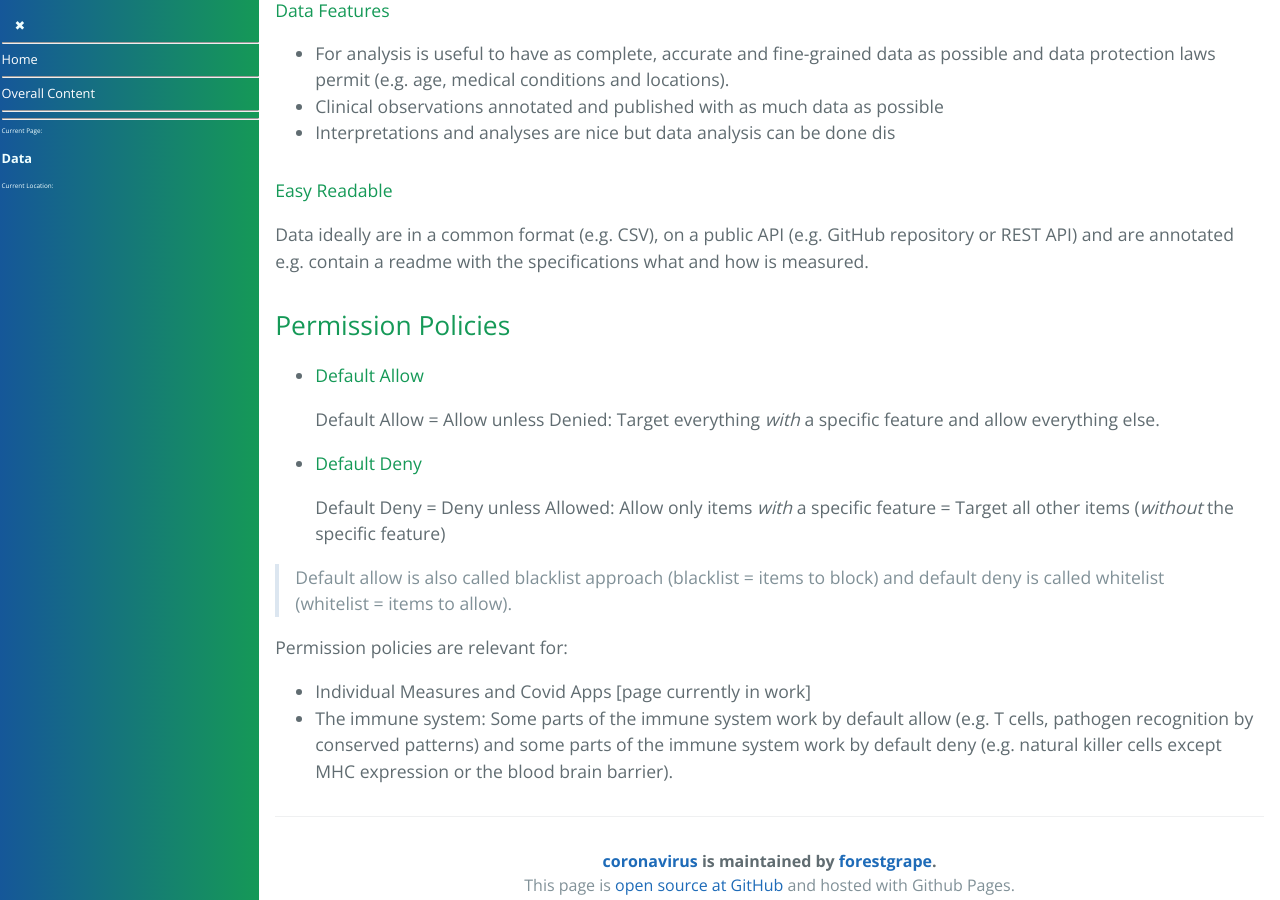
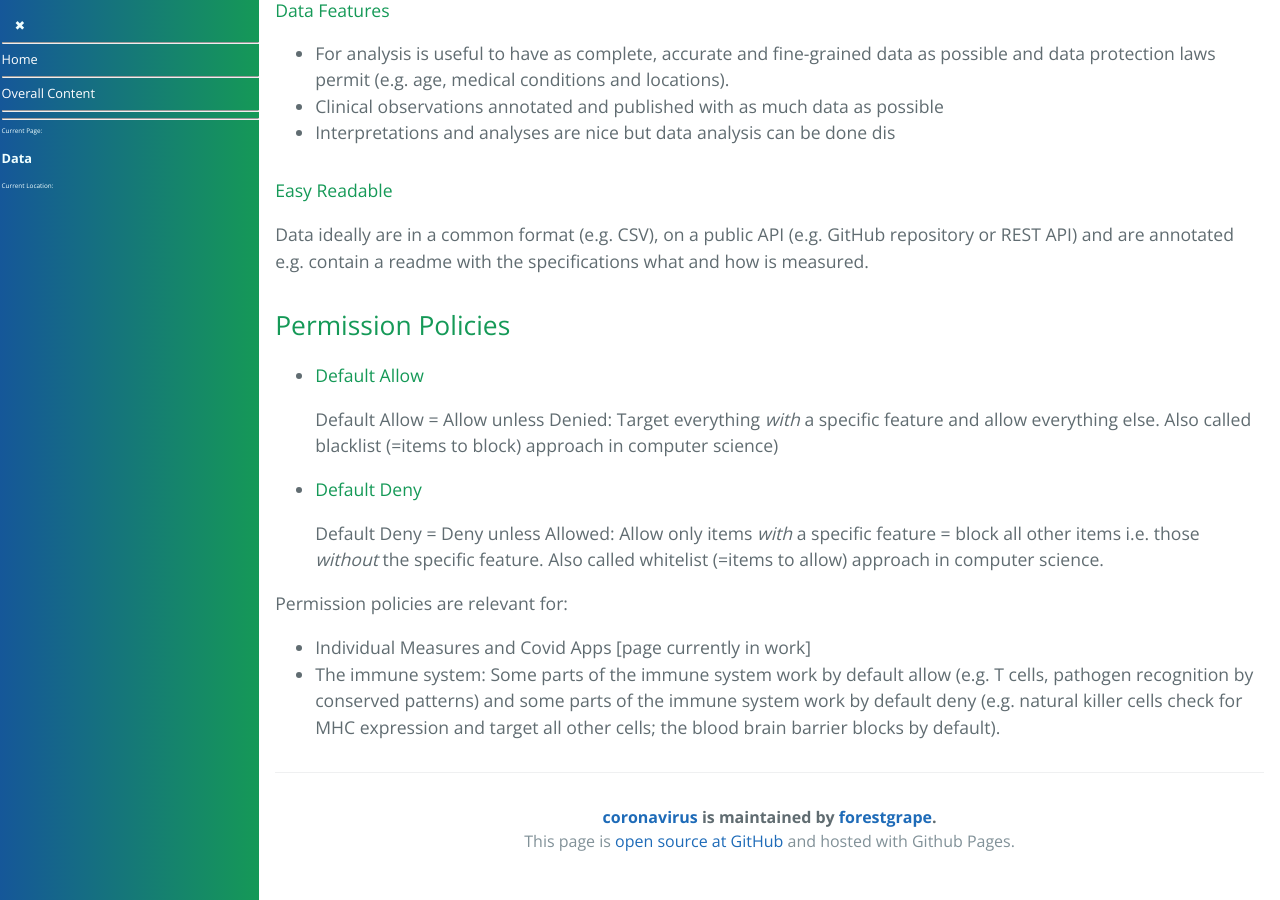
Before and after one commit to forestgrape/coronavirus, a Jekyll site: the page built from 8_data/data.md, in a window 1280 px wide and 900 px high, scrolled down 998 px. Built offline with Jekyll 4.4.1, drawn with Linux system fonts in a browser that asks for light colours; our own code applies the rules of GitHub Pages for plain Markdown files.

Commit message:
formulations

```diff
--- a/8_data/data.md
+++ b/8_data/data.md
@@ -38,12 +38,11 @@ Data ideally are in a common format (e.g. CSV), on a public API (e.g. GitHub rep
 
 ## Permission Policies
 * #### Default Allow
-  Default Allow = Allow unless Denied: Target everything *with* a specific feature and allow everything else.
+  Default Allow = Allow unless Denied: Target everything *with* a specific feature and allow everything else. Also called blacklist (=items to block) approach in computer science)
 * #### Default Deny
-  Default Deny = Deny unless Allowed: Allow only items *with* a specific feature = Target all other items (*without* the specific feature)
+  Default Deny = Deny unless Allowed: Allow only items *with* a specific feature = block all other items i.e. those *without* the specific feature. Also called whitelist (=items to allow) approach in computer science.
 
-> Default allow is also called blacklist approach (blacklist = items to block) and default deny is called whitelist (whitelist = items to allow).
 
 Permission policies are relevant for:
 * Individual Measures and Covid Apps [page currently in work]
-* The immune system: Some parts of the immune system work by default allow (e.g. T cells, pathogen recognition by conserved patterns) and some parts of the immune system work by default deny (e.g. natural killer cells except MHC expression or the blood brain barrier).
+* The immune system: Some parts of the immune system work by default allow (e.g. T cells, pathogen recognition by conserved patterns) and some parts of the immune system work by default deny (e.g. natural killer cells check for MHC expression and target all other cells; the blood brain barrier blocks by default).
```
